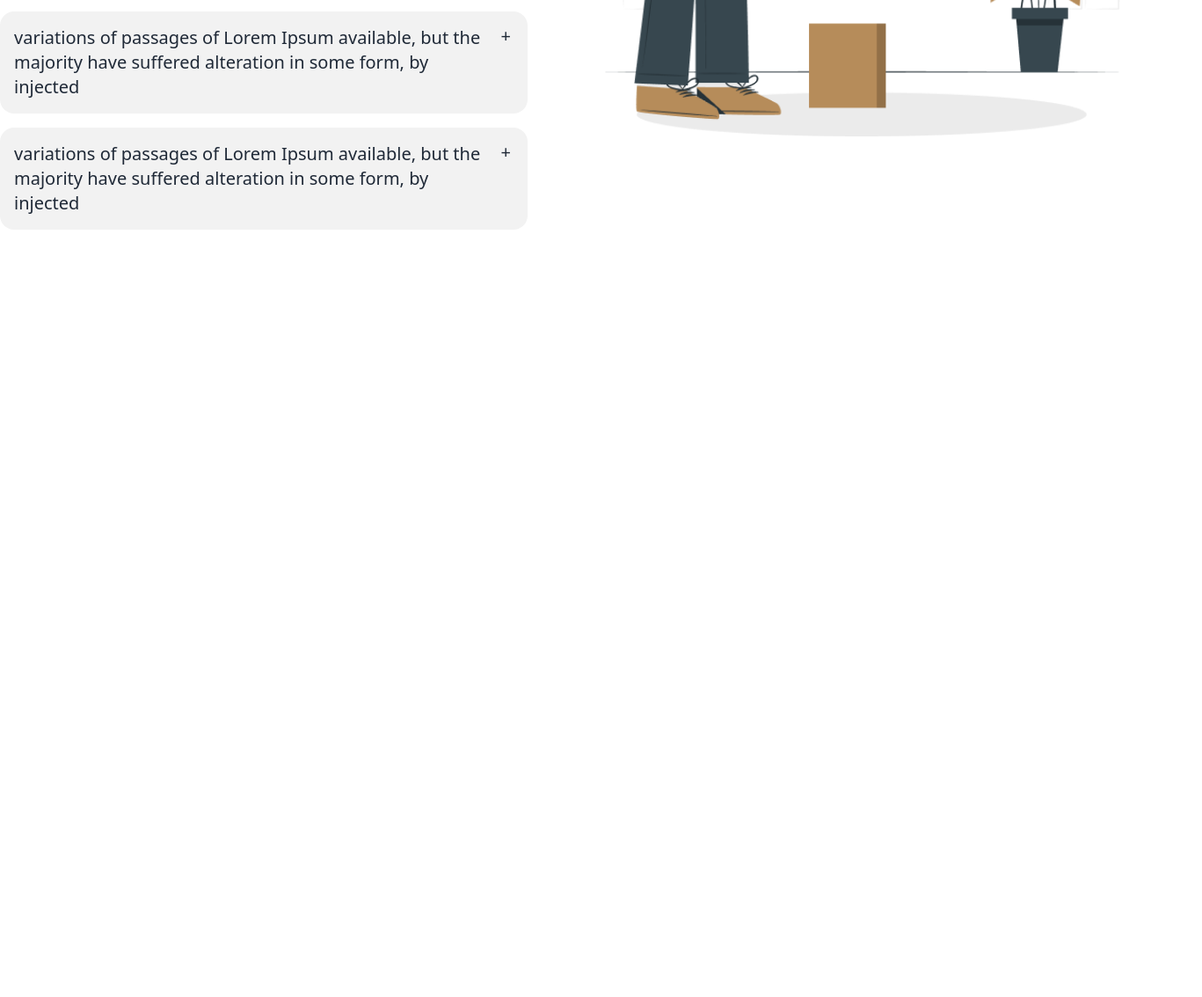
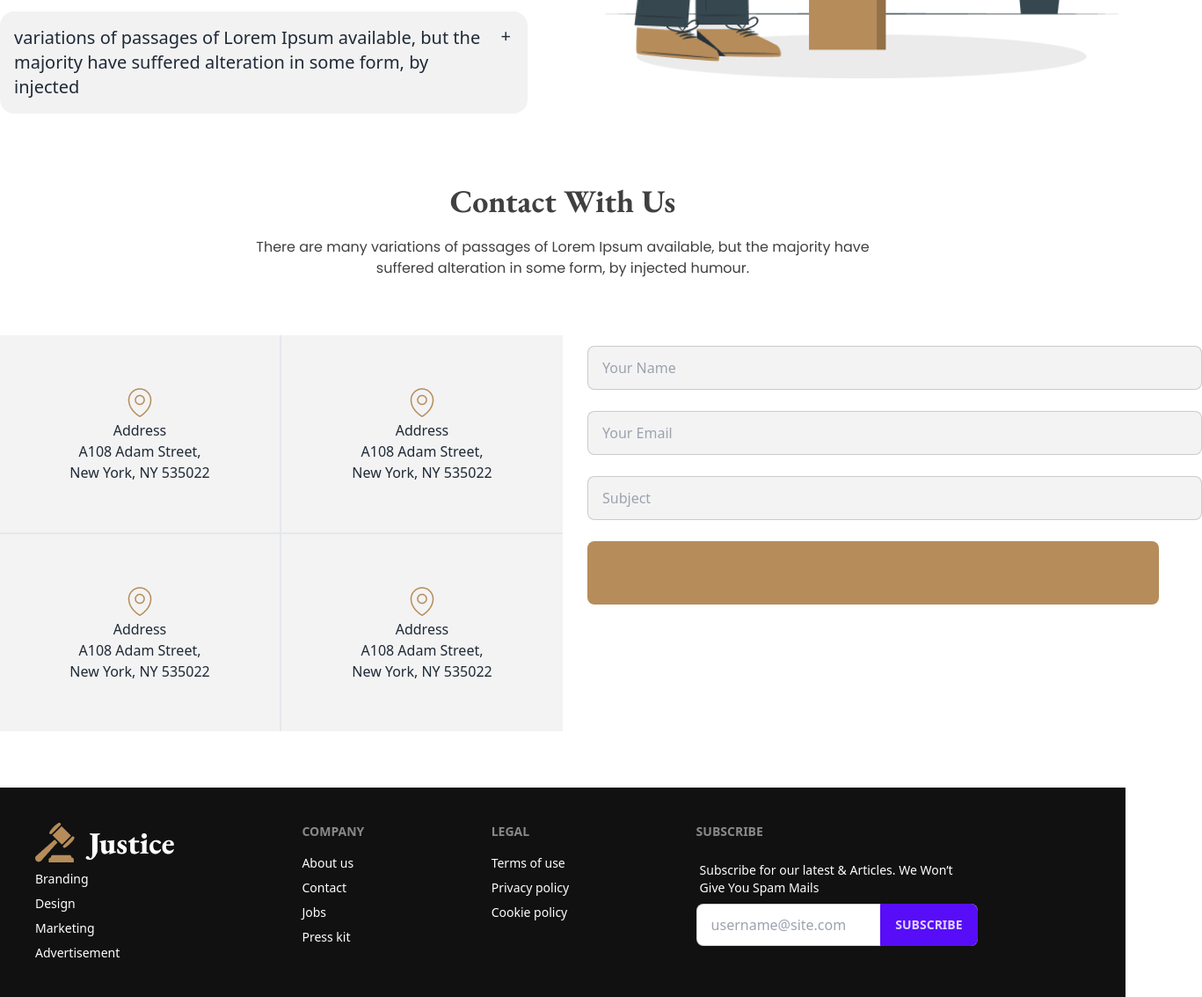
Before and after one commit to Shamimreza82/legal-solution-website-project, a plain HTML site: page index.html in a window 1280 px wide. Shown: the part 3593-4726 px from the top of the page at 88% size, 1367 px wide, since content can reach past the window. Before the commit the page ends 3854 px from the top, so only its background shows below. Drawn offline with nearby package versions, Linux system fonts and the light colour scheme.

Commit message:
footer update

```diff
--- a/index.html
+++ b/index.html
@@ -229,19 +229,10 @@
                     <h1 class="text-4xl font-bold text-primary mb-5">Frequently Asked Any Questions</h1>
                     <p class="text-primary font-poppins  ">There are many variations of passages of Lorem Ipsum available, but the majority have <br>suffered alteration in some form, by injected humour.</p>
                 </div>
-                <div class="flex justify-between items-center mt-14 gap-20">
+                <div class="flex flex-col md:flex-row justify-between items-center mt-14 gap-20">
                     <div class="flex-1 space-y-4">
                         <div class="collapse collapse-plus bg-base-200 ">
                             <input type="radio" name="my-accordion-3" checked="checked" />
-                            <div class="collapse-title text-xl font-medium">
-                                variations of passages of Lorem Ipsum available, but the majority have suffered alteration in some form, by injected
-                            </div>
-                            <div class="collapse-content">
-                              <p>hello</p>
-                            </div>
-                          </div>
-                          <div class="collapse collapse-plus bg-base-200">
-                            <input type="radio" name="my-accordion-3" />
                             <div class="collapse-title text-xl font-medium">
                                 variations of passages of Lorem Ipsum available, but the majority have suffered alteration in some form, by injected
                             </div>
@@ -292,9 +283,113 @@
                 </div>
             </div>
         </section>
+<!-- Contact With Us section start -->
+        <section>
+            <div class="text-center mt-20 font-EB-Garamond">
+                <h1 class="text-4xl font-bold text-primary mb-5">Contact With Us</h1>
+                <p class="text-primary font-poppins  ">There are many variations of passages of Lorem Ipsum available, but the majority have <br>suffered alteration in some form, by injected humour.</p>
+            </div>
+            <div class="flex flex-col md:flex-row justify-between my-16">
+                <div class="md:w-[50%] ww-[100%] ">
+                    <div class="grid grid-cols-1 md:grid-cols-2 w-[100%]">
+                        <!-- first -->
+                        <div class="bg-[#F3F3F3] text-center py-14 px-12 border-b-2 border-r-2">
+                            <div class="flex justify-center ">
+                                <img class="f" src="images/location.png" alt="">
+                            </div>
+                            <h1>Address</h1>
+                            <p>A108 Adam Street,<br>
+                                New York, NY 535022</p>
+                        </div>
+                        <!-- second -->
+                        <div class="bg-[#F3F3F3] text-center py-14 px-12 border-b-2 ">
+                            <div class="flex justify-center ">
+                                <img class="f" src="images/location.png" alt="">
+                            </div>
+                            <h1>Address</h1>
+                            <p>A108 Adam Street,<br>
+                                New York, NY 535022</p>
+                        </div>
+                        <!-- third -->
+                        <div class="bg-[#F3F3F3] text-center py-14 px-12 border-r-2">
+                            <div class="flex justify-center ">
+                                <img class="f" src="images/location.png" alt="">
+                            </div>
+                            <h1>Address</h1>
+                            <p>A108 Adam Street,<br>
+                                New York, NY 535022</p>
+                        </div>
+                        <!-- forth -->
+                        <div class="bg-[#F3F3F3] text-center py-14 px-12">
+                            <div class="flex justify-center ">
+                                <img class="f" src="images/location.png" alt="">
+                            </div>
+                            <h1>Address</h1>
+                            <p>A108 Adam Street,<br>
+                                New York, NY 535022</p>
+                        </div>
+
+                    </div>
+                </div>
+                <div class=" md:w-[50%] w-[100%] mt-3">
+                    <form class="ml-7 space-y-6 m">
+                        <div>
+                           <input  type="text" placeholder="Your Name" class="input input-bordered md:pr-[450px] py-6 bg-[#F3F3F3]" />
+                        </div>
+                        <div>
+                            <input  type="email" placeholder="Your Email" class="input input-bordered md:pr-[450px] py-6 bg-[#F3F3F3]" />
+                        </div>
+                        <div>
+                            <input  type="" placeholder="Subject" class="input input-bordered md:pr-[450px] py-6 bg-[#F3F3F3]" />
+                        </div>
+
+                        <div>
+
+                            <button class="md:px-[325px] py-9 rounded-lg text-white font bg-[#B68C5A]"></button>
+                        </div>
+
+                    </form>
+
+                </div>
+            </div>
+        </section>
+<!-- footer section start -->
     </main>
-    <footer>
-
-    </footer>
+    <footer class="bg-[#111] text-white" >
+       <div class=" container m-auto footer p-10 bg-base-200 text-base-content bg-[#111] text-white ">
+        <div>
+            <img src="images/logo.png" alt="">
+            <a class="link link-hover">Branding</a>
+            <a class="link link-hover">Design</a>
+            <a class="link link-hover">Marketing</a>
+            <a class="link link-hover">Advertisement</a>
+          </div>
+          <div>
+            <span class="footer-title">Company</span>
+            <a class="link link-hover">About us</a>
+            <a class="link link-hover">Contact</a>
+            <a class="link link-hover">Jobs</a>
+            <a class="link link-hover">Press kit</a>
+          </div>
+          <div>
+            <span class="footer-title">Legal</span>
+            <a class="link link-hover">Terms of use</a>
+            <a class="link link-hover">Privacy policy</a>
+            <a class="link link-hover">Cookie policy</a>
+          </div>
+          <div>
+            <span class="footer-title">Subscribe</span>
+            <div class="form-control w-80">
+              <label class="label">
+                <span class="label-text text-white">Subscribe for our latest & Articles. We Won’t Give You Spam Mails </span>
+              </label>
+              <div class="relative">
+                <input type="text" placeholder="username@site.com" class="input input-bordered w-full pr-16" />
+                <button class="btn btn-primary absolute top-0 right-0 rounded-l-none">Subscribe</button>
+              </div>
+            </div>
+          </div>
+       </div>
+      </footer>
 </body>
 </html>
```
